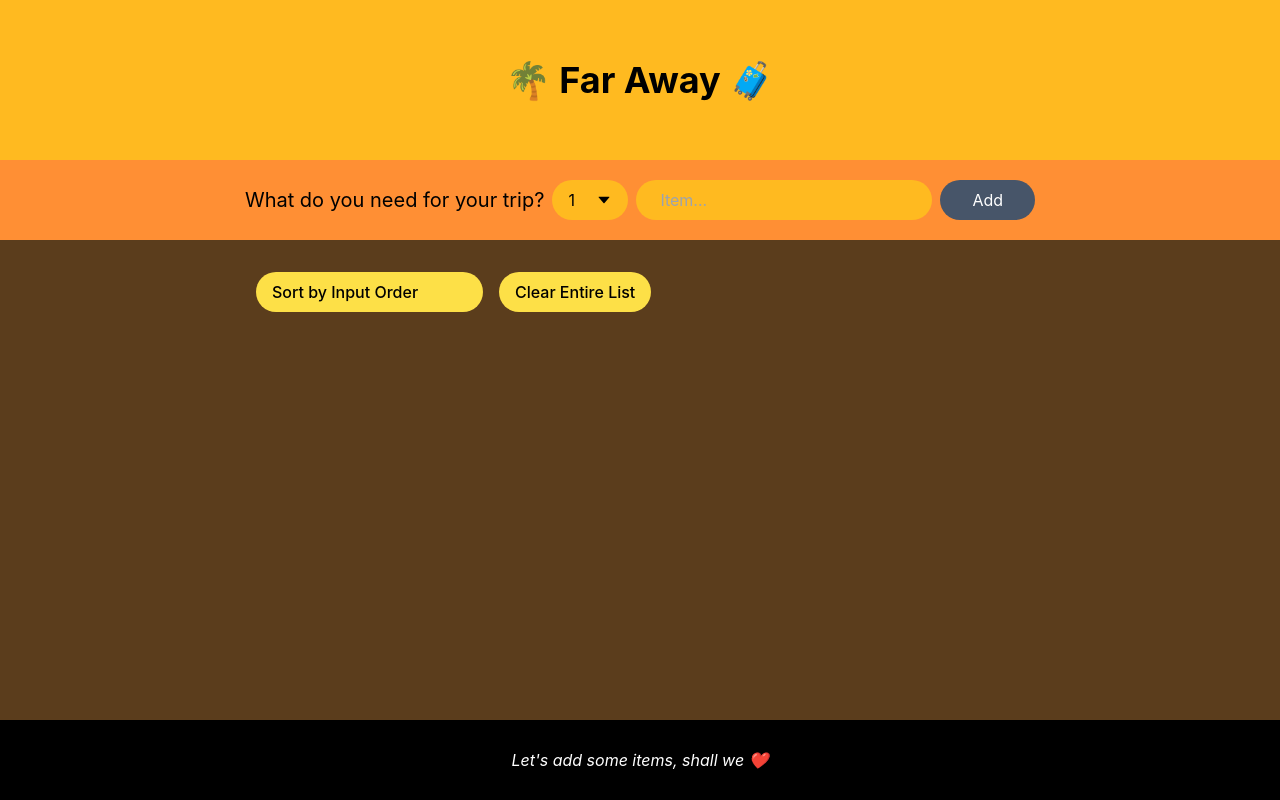
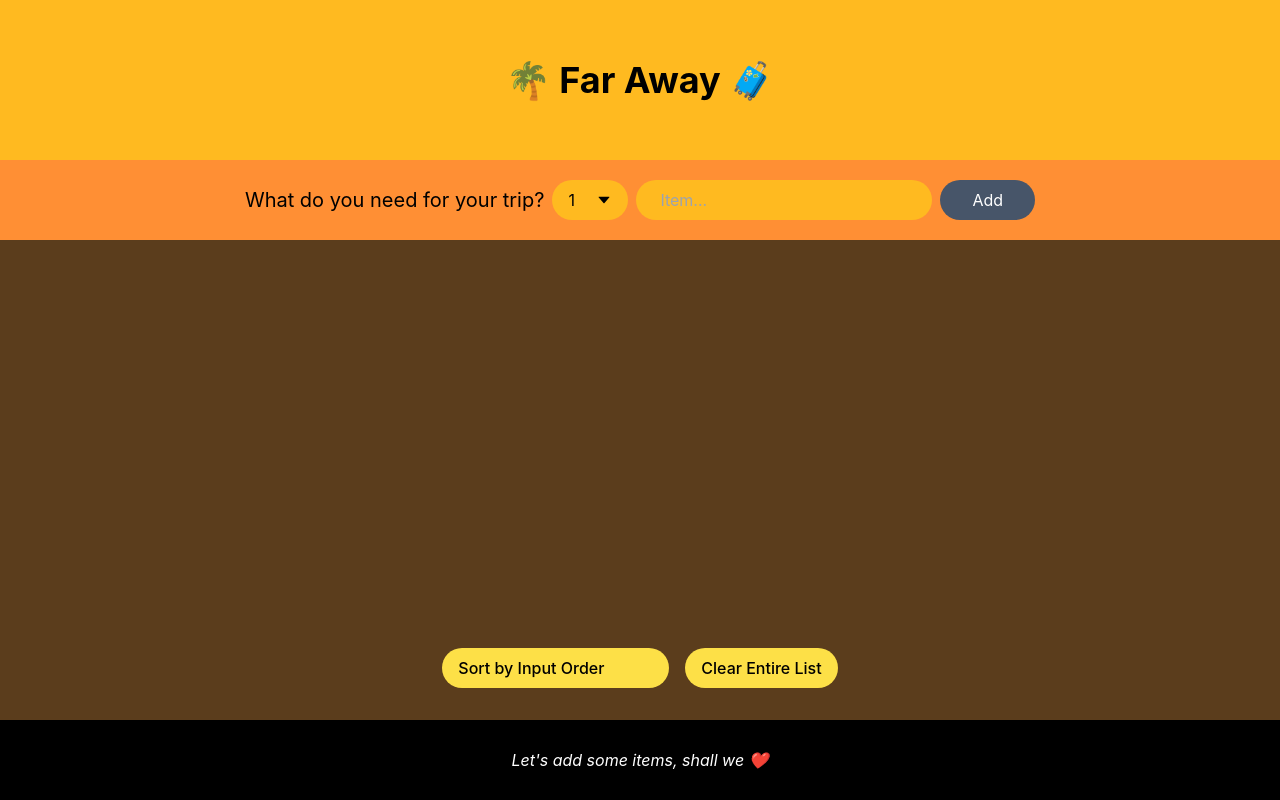
Before and after one commit to GhostArena/travel-list, a React (Create React App) app: page / in a window 1280 px wide. Built offline with nearby package versions, Linux system fonts and the light colour scheme.

Commit message:
Added buttons to list to handle sort and delete list

```diff
--- a/src/components/Lists.jsx
+++ b/src/components/Lists.jsx
@@ -11,7 +11,7 @@ import React from "react";
 const Lists = ({ items, onDeleteItem, onTick }) => {
   // const sortBy = items.filter([]);
   return (
-    <div className="bg-[#5b3d1c] text-white px-[20%] py-8 h-[60vh] w-full">
+    <div className="flex bg-[#5b3d1c] text-white px-[20%] py-8 h-[60vh] w-full relative items-start justify-center">
       <ul className="flex flex-wrap flex-col sm:flex-row items-center gap-2 justify-start">
         {items.map((item) => {
           return (
@@ -35,7 +35,7 @@ const Lists = ({ items, onDeleteItem, onTick }) => {
         })}
       </ul>
 
-      <div className="flex gap-4">
+      <div className="absolute flex gap-4 bottom-8">
         <select
           value=""
           id=""
```
